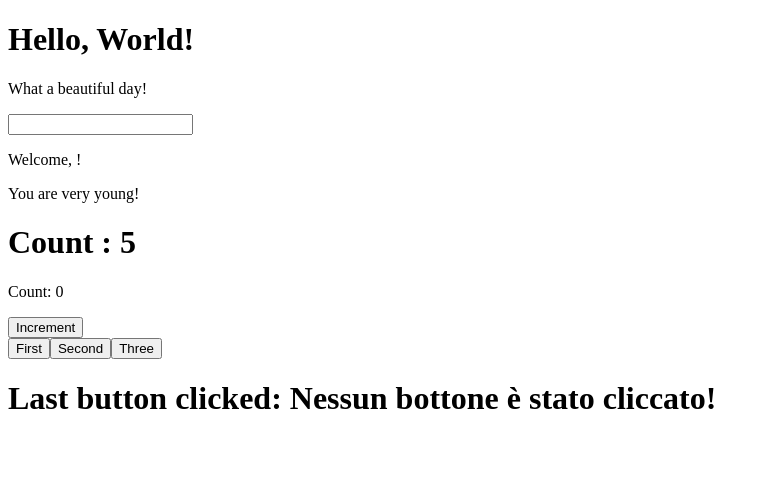
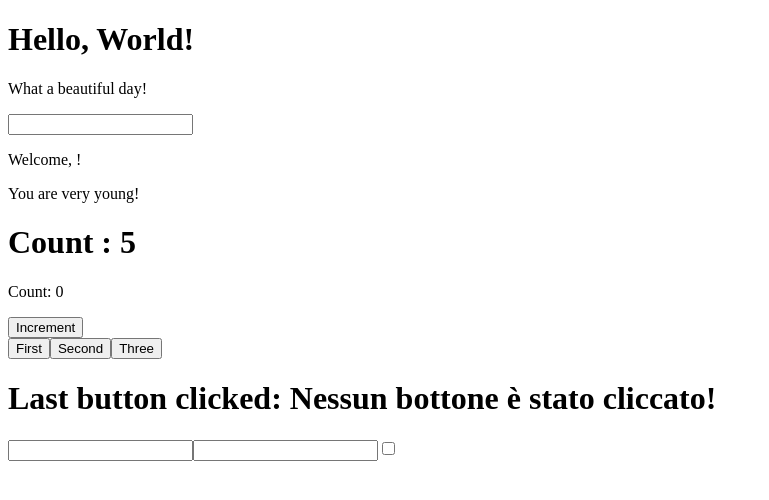
Before and after one commit to leggio98/react-exercises, a React (Create React App) app in the folder react-exercises/: page / in a window 1280 px wide. Shown: the top 500 px of the page, without its empty margins (0-769 px from the left). Built offline with nearby package versions, Linux system fonts and the light colour scheme.

Commit message:
Add exercise Forms-02

```diff
--- a/react-exercises/src/App.js
+++ b/react-exercises/src/App.js
@@ -7,6 +7,7 @@
 import { Hello } from "./Hello"
 import { Welcome } from "./Welcome"
 import { InteractiveWelcome } from "./InteractiveWelcome"
+import { Login } from "./Login"
 
 
 export class App extends React.Component {
@@ -17,6 +18,7 @@
             <Counter />
             <ClickCounter />
             <ClickTracker />
+            <Login />
             </div>
     }
 }
--- /dev/null
+++ b/react-exercises/src/Login.js
@@ -0,0 +1,49 @@
+//Create a Login component containing three inputs: a username input,
+// a password input and a remember checkbox. All three inputs should be controlled components.
+
+import React from "react";
+
+export class Login extends React.Component {
+    state = {
+        username: '',
+        password: '',
+        remember: false,
+    }
+
+    handleChanger = (event) => {
+        const value = event.target.value
+        const name = event.target.name
+        const type = event.target.type
+        const checked = event.target.checked
+
+        this.setState({
+            [name]: type === 'checkbox'
+            ? checked
+            : value
+        })
+    }
+
+    render() {
+        return (
+            <div>
+            <input
+            name = 'username'
+            value = {this.state.username}
+            onChange = {this.handleChanger}
+            />
+            <input
+            name = 'password'
+            value = {this.state.password}
+            type = 'password'
+            onChange = {this.handleChanger}
+            />
+            <input
+            name = 'remember'
+            type = 'checkbox'
+            value = {this.state.remember}
+            onChange = {this.handleChanger}
+            />
+            </div>
+        )
+    }
+}
```
